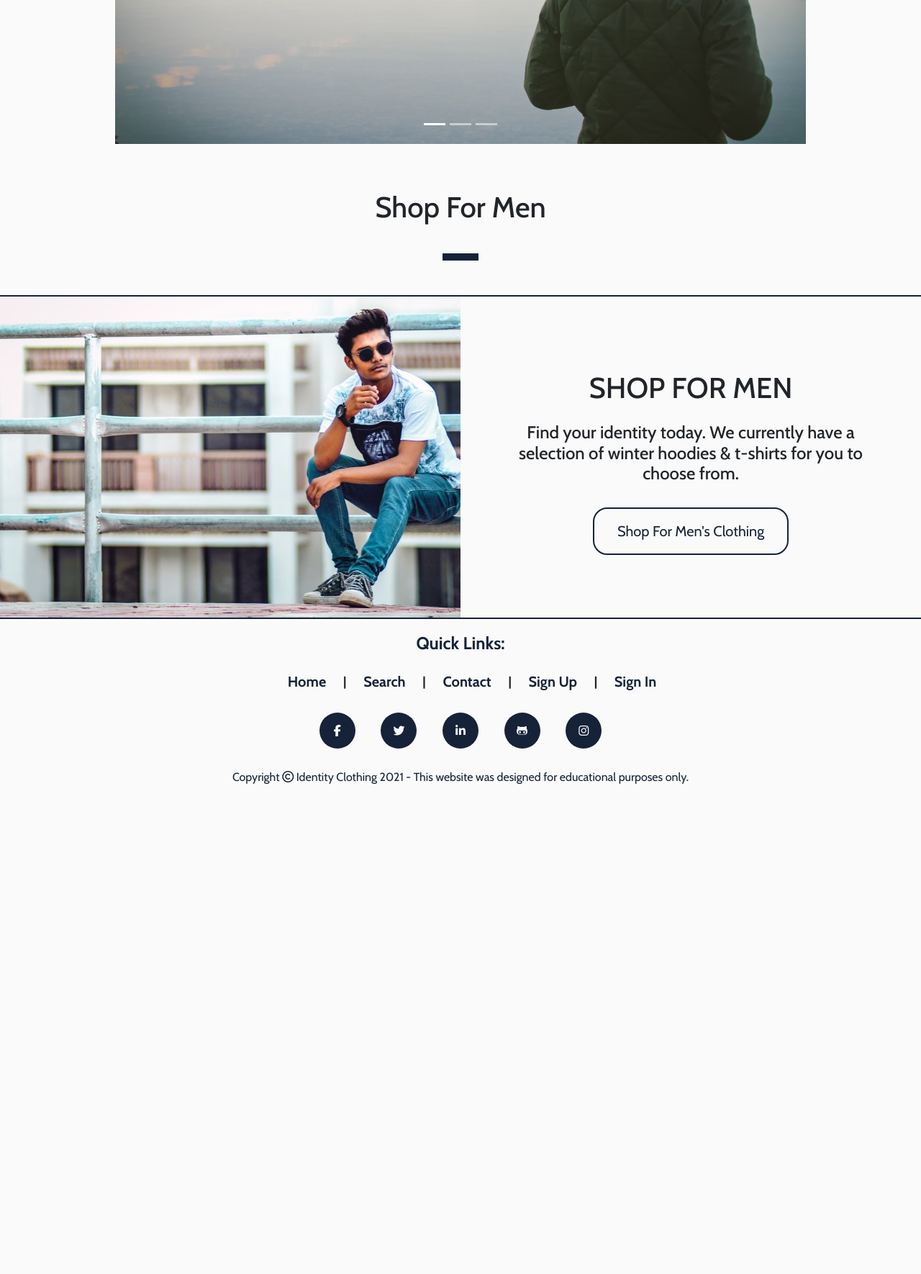
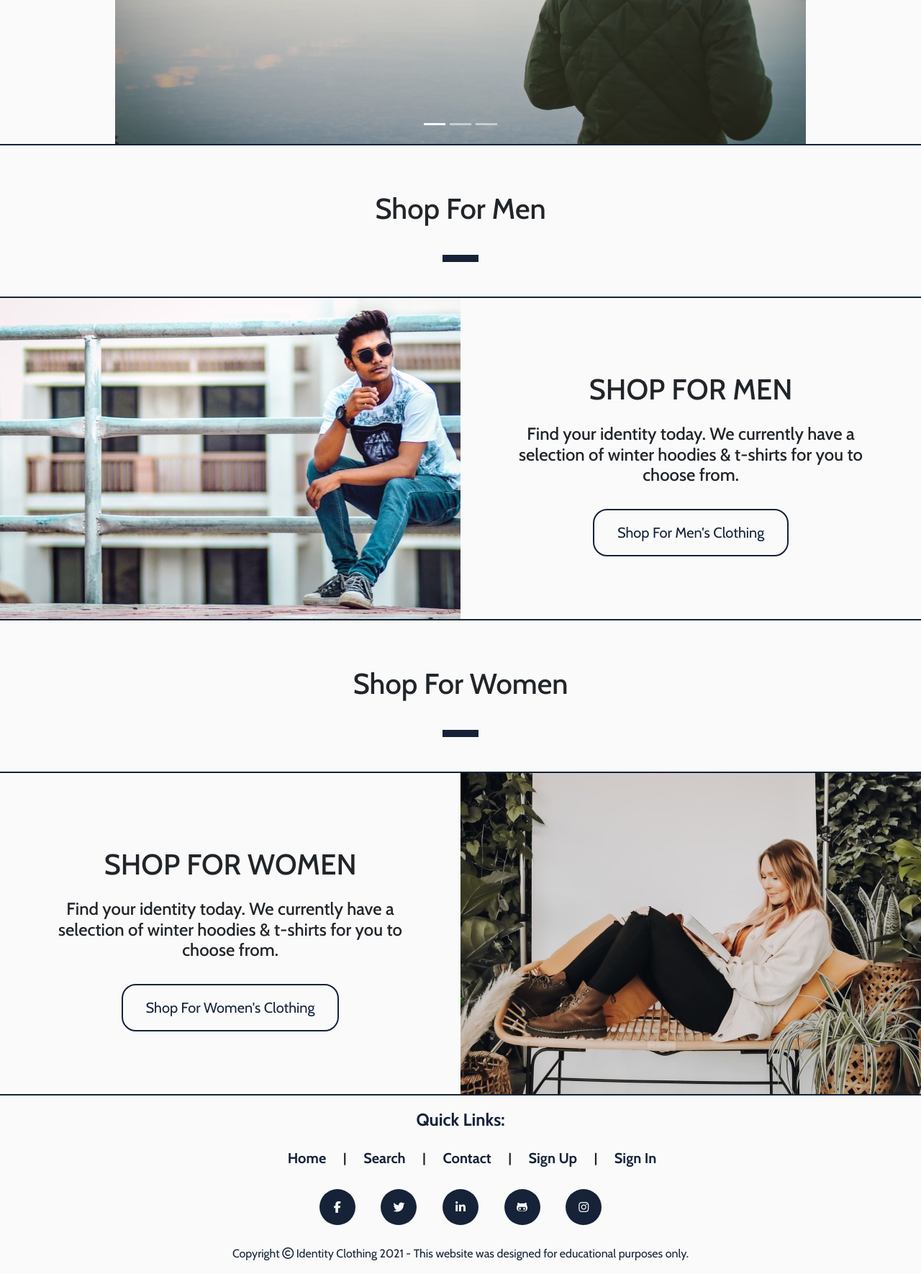
Before and after one commit to BenPruden97/Identity-Clothing, a Django app: page / in a window 1280 px wide. Shown: the part 1405-3175 px from the top of the page at 72% size. Before the commit the page ends 2494 px from the top, so only its background shows below. Run offline with Django 3.2, Linux system fonts and the light colour scheme; some libraries are stand-ins or nearby versions.

Commit message:
Added in shop for women image, content & styling for home page

```diff
--- a/home/templates/index.html
+++ b/home/templates/index.html
@@ -97,7 +97,6 @@
 
     </div>
 
-
     <div class="container-fluid">
 
         <div class="row">
@@ -140,4 +139,46 @@
 
     </div>
 
+    <div class="container-fluid">
+
+        <div class="row">
+
+            <div class="col-12">
+
+                <div class="shop-for-women-heading">
+
+                    <h1>Shop For Women</h1>
+
+                </div>
+
+            </div>
+
+        </div>
+
+        <div class="row">
+
+            <div class="col-12 col-md-6">
+
+                <div class="shop-for-women-content">
+
+                    <h1>Shop For Women</h1>
+
+                    <h4>Find your identity today. We currently have a selection of winter hoodies & t-shirts for you to choose from.</h4>
+
+                    <a href="#">Shop For Women's Clothing</a>
+
+                </div>
+
+            </div>
+
+            <div class="col-12 col-md-6">
+
+                <div class="shop-for-women-image"></div>
+
+            </div>
+
+        </div>
+
+    </div>
+
 {% endblock %}
--- a/static/css/base.css
+++ b/static/css/base.css
@@ -243,6 +243,7 @@ span.carousel-control-prev-icon {
     text-align: center;
     padding: 4rem 0 1rem;
     margin: 0;
+    border-top: 2px solid #152238;
 }
 
 .shop-for-men-heading h1::after{
@@ -279,6 +280,65 @@ span.carousel-control-prev-icon {
 }
 
 .shop-for-men-content a{
+    text-decoration: none;
+    border: 2px solid #152238;
+    border-radius: 20px;
+    padding: 1rem 2rem;
+    color: #152238;
+    font-size: 1.25rem;
+}
+
+/* ----- Shop For Men Styling ----- */
+
+.shop-for-women-image{
+    background: url(/images/shop-for-women.jpg) no-repeat center center;
+    width: 100%;
+    height: 450px;
+    border-top: 2px solid #152238;
+    border-bottom: 2px solid #152238;
+}
+
+.shop-for-women-heading h1{
+    background: #fafafa;
+    text-align: center;
+    padding: 4rem 0 1rem;
+    margin: 0;
+}
+
+.shop-for-women-heading h1::after{
+    content: '';
+    display: block;
+    background-color: #152238;
+    width: 50px;
+    height: 10px;
+    margin: auto;
+    margin-top: 2.5rem;
+    margin-bottom: 2rem;
+}
+
+.shop-for-women-content{
+    display: flex;
+    justify-content: center;
+    align-items: center;
+    flex-direction: column;
+    height: 450px;
+    background-color: #fafafa;
+    border-top: 2px solid #152238;
+    border-bottom: 2px solid #152238;
+    padding: 0 3rem;
+    text-align: center;
+}
+
+.shop-for-women-content h1{
+    text-transform: uppercase;
+    padding: 1rem;
+}
+
+.shop-for-women-content h4{
+    padding-bottom: 1.5rem;
+}
+
+.shop-for-women-content a{
     text-decoration: none;
     border: 2px solid #152238;
     border-radius: 20px;
```
Also changed, not shown: images/shop-for-women.jpg (added).
